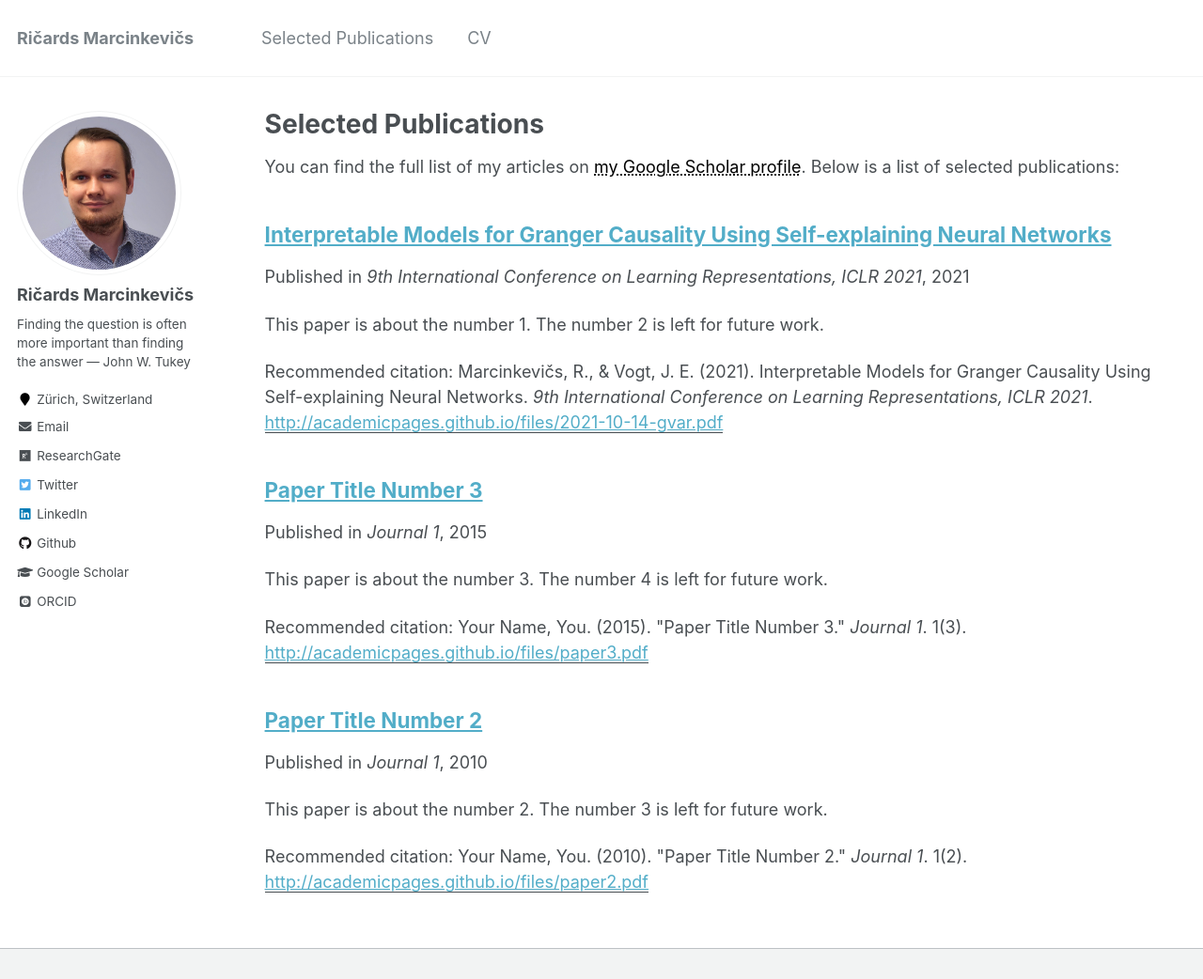
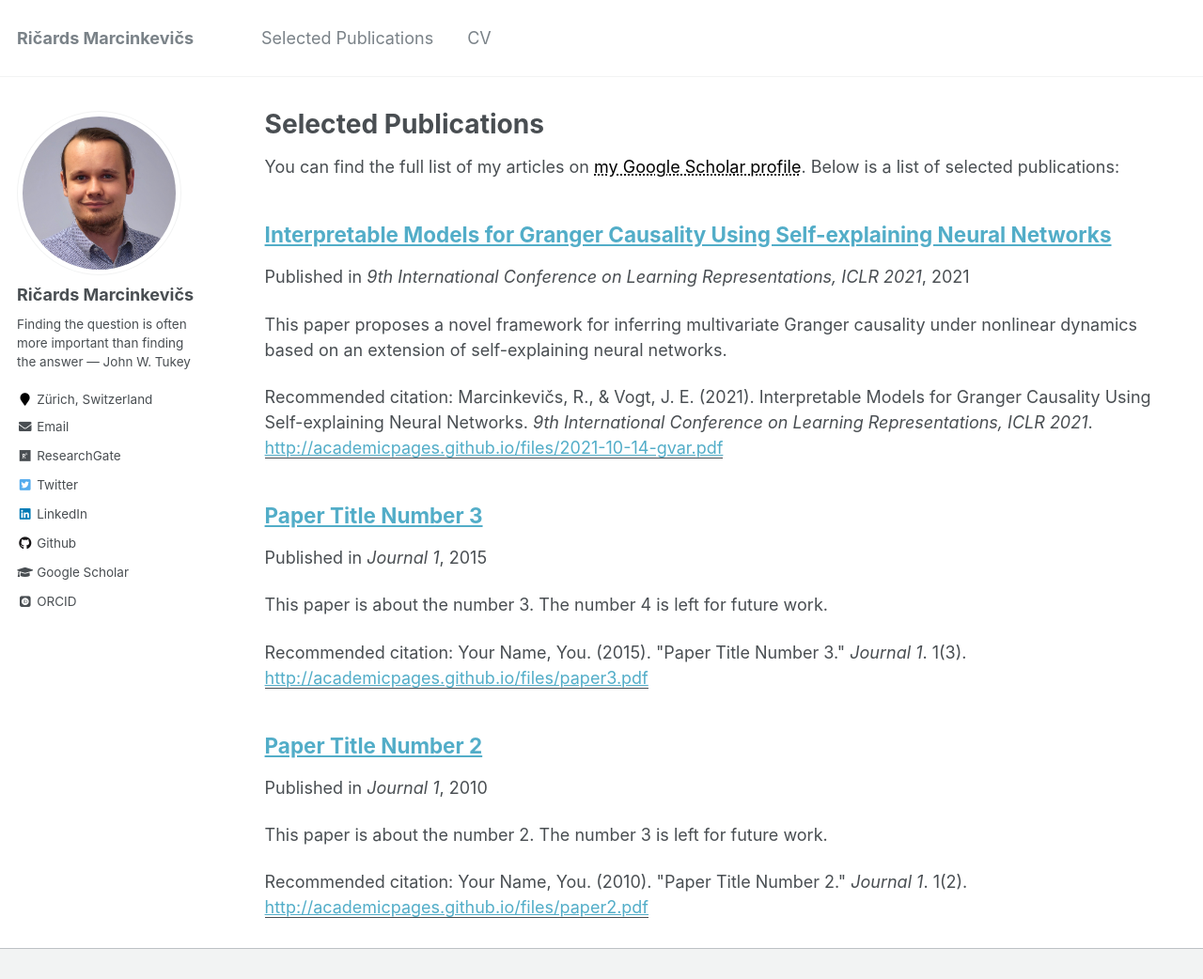
Before and after one commit to rmarcinkevics/rmarcinkevics.github.io, a Jekyll site: the page built from _pages/publications.md, in a window 1280 px wide and 1201 px high, cut to the strip 0-1042 px from the top of the window. Shown: the whole strip at 94% size. Built offline with Jekyll 4.4.1, drawn with Linux system fonts in a browser that asks for light colours; some web fonts are replaced.

Commit message:
Update 2021-10-14-gvar.md

```diff
--- a/_publications/2021-10-14-gvar.md
+++ b/_publications/2021-10-14-gvar.md
@@ -2,13 +2,12 @@
 title: "Interpretable Models for Granger Causality Using Self-explaining Neural Networks"
 collection: publications
 permalink: /publication/2021-10-14-gvar
-excerpt: 'This paper is about the number 1. The number 2 is left for future work.'
+excerpt: 'This paper proposes a novel framework for inferring multivariate Granger causality under nonlinear dynamics based on an extension of self-explaining neural networks.'
 date: 2021-10-14
 venue: '9th International Conference on Learning Representations, ICLR 2021'
 paperurl: 'http://academicpages.github.io/files/2021-10-14-gvar.pdf'
 citation: 'Marcinkevičs, R., & Vogt, J. E. (2021). Interpretable Models for Granger Causality Using Self-explaining Neural Networks. <i>9th International Conference on Learning Representations, ICLR 2021</i>.'
 ---
-This paper proposes a novel framework for inferring multivariate Granger causality under nonlinear dynamics based on an extension of self-explaining neural networks
 
 [Download paper here](http://academicpages.github.io/files/2021-10-14-gvar.pdf)
 
```
